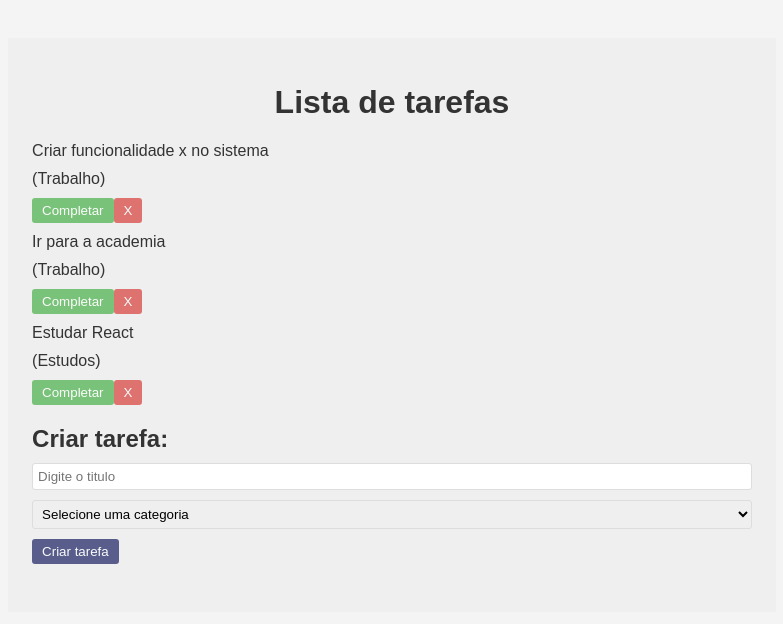
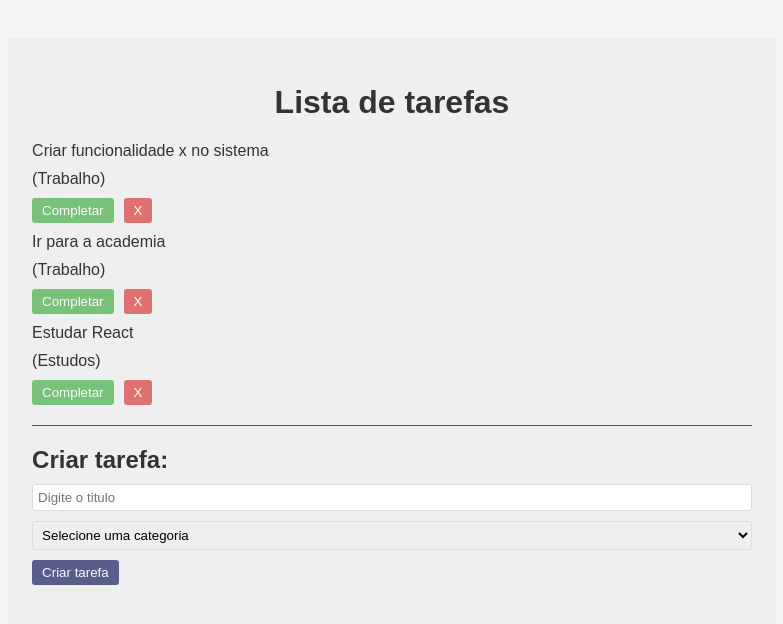
Before and after one commit to Arthur-zct/todo-list, a React (Vite) app: page / in a window 1280 px wide. Shown: the top 624 px of the page, without its empty margins (248-1031 px from the left). Built offline with nearby package versions, Linux system fonts and the light colour scheme.

Commit message:
criando o layout das tarefas

```diff
--- a/src/App.css
+++ b/src/App.css
@@ -38,6 +38,7 @@
   color: #fff;
   padding: 5px 10px;
   border: none;
+  margin-right: 10px;
   border-radius: 3px;
   cursor: pointer;
   opacity: 0.8;
@@ -46,6 +47,23 @@
 
 button:hover {
   opacity: 1;
+}
+
+.todo-list {
+  margin-bottom: 20px;
+  padding-bottom: 20px;
+  border-bottom: 1px solid #555;
+}
+
+.todo {
+  background-color: #fff;
+  box-shadow: 0 0 10px rgba(0, 0, 0, 0.1);
+  padding: 10px;
+  margin-bottom: 10px;
+  border-radius: 5px;
+  display: flex;
+  justify-content: space-between;
+  align-items: center;
 }
 
 .complete {
```
